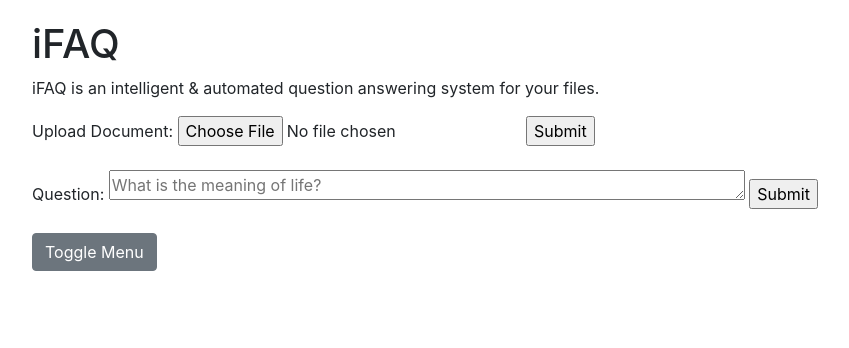
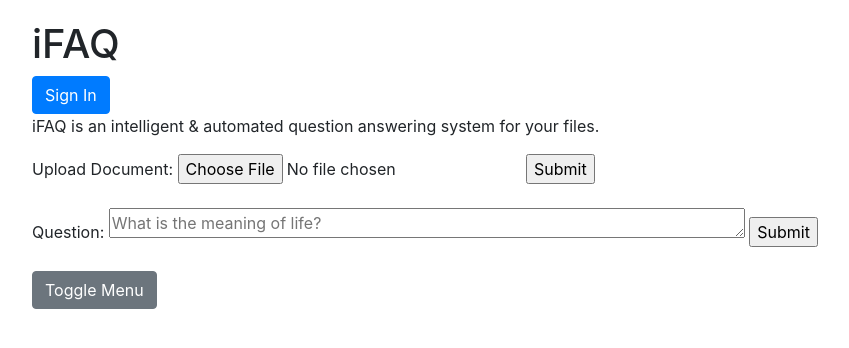
Before and after one commit to CornellDataScience/iFAQ, a Flask app: page /app in a window 1280 px wide. Shown: the top 348 px of the page, without its empty margins (3-852 px from the left). Run offline with Flask 2, Linux system fonts and the light colour scheme; some libraries are stand-ins or nearby versions.

Commit message:
Add sign in button

```diff
--- a/app/templates/base.html
+++ b/app/templates/base.html
@@ -47,6 +47,7 @@
     <div id="page-content-wrapper">
         <div class="container-fluid">
             <h1>iFAQ</h1>
+            <a href="#sign-in" class="btn btn-primary" id="sign-in">Sign In</a>
             <p>iFAQ is an intelligent & automated question answering system for your files.</p>
             <p>{% block upload %}{% endblock %}</p>
             <p>{% block question %}{% endblock %}</p>
```
Lines whose indentation alone changed are shown as unchanged.
